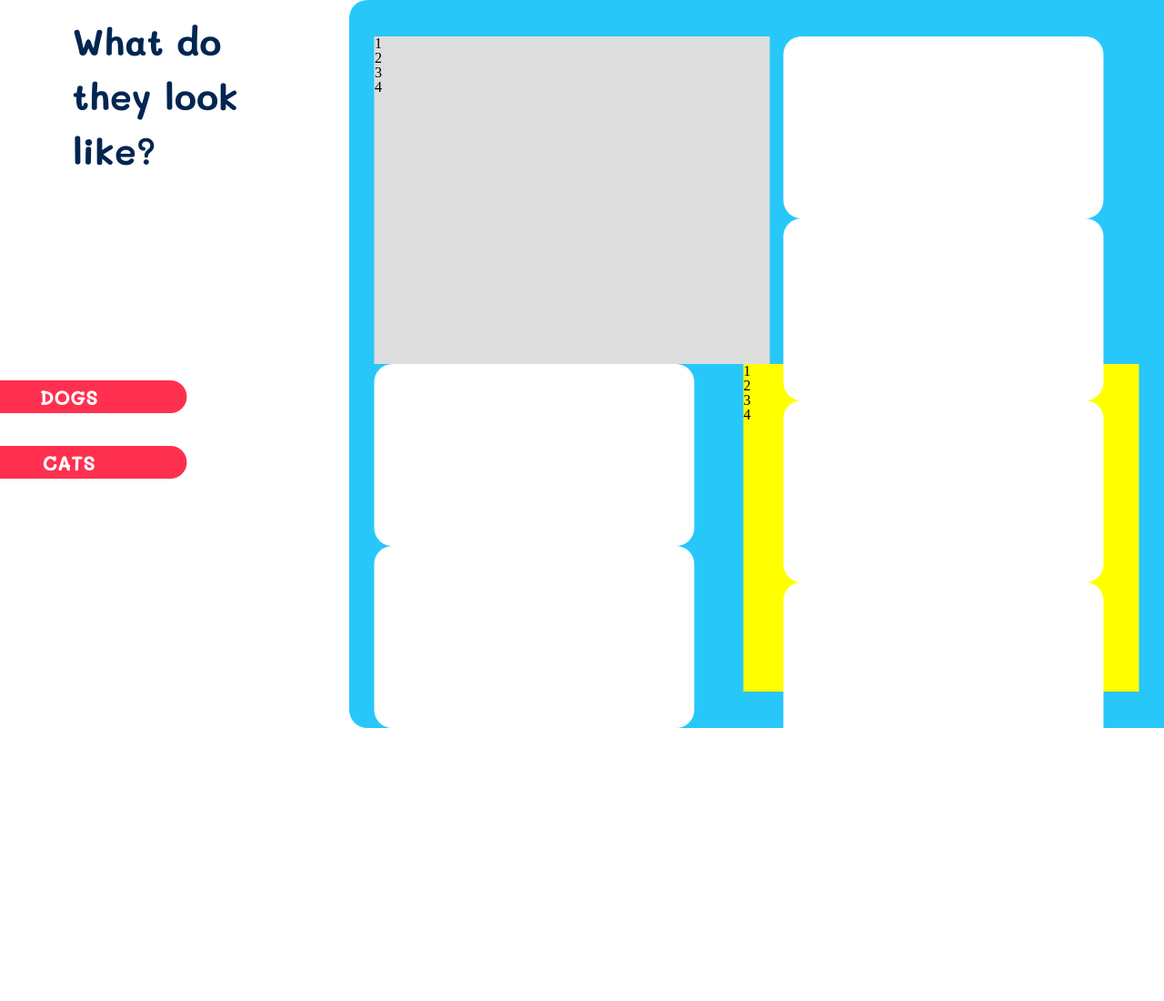
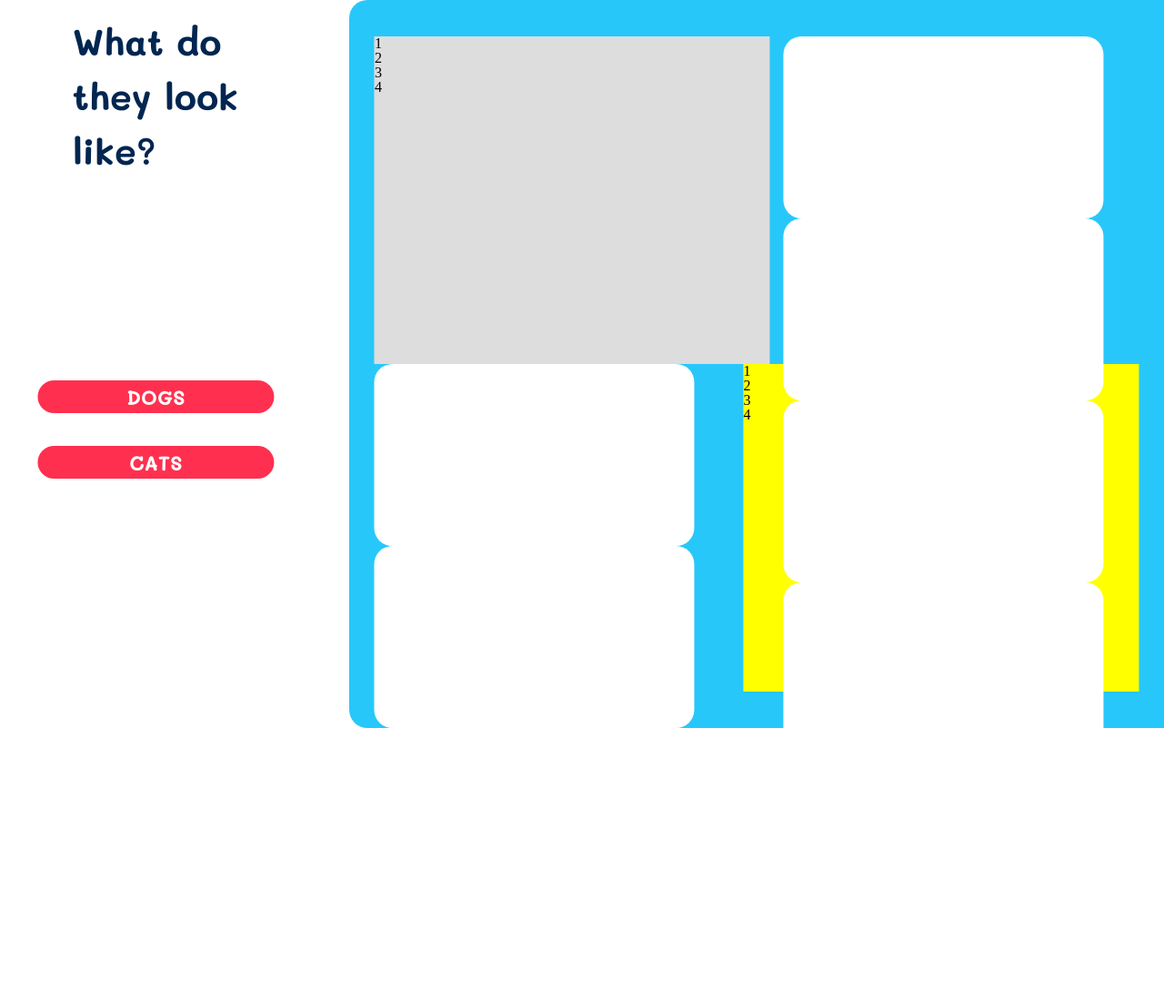
Before and after one commit to michalskoczek/WhatDoTheyLookLike, a website built with webpack: page src/index.html in a window 1280 px wide. Shown: the top 1100 px of the page at 91% size. Built offline with nearby package versions, Linux system fonts and the light colour scheme; no server answers; files whose address does not match are found by name.

Commit message:
Added styles for xl and xxl screens

```diff
--- a/src/sass/components/_pet-button.scss
+++ b/src/sass/components/_pet-button.scss
@@ -14,7 +14,7 @@
   z-index: 99;
 
   @include breakPoint(xl) {
-    left: -37%;
+    left: -26%;
     bottom: 35%;
     width: 260px;
     font-size: $button-font-size-large;
@@ -22,9 +22,13 @@
 
   .dog-container & {
     @include breakPoint(xl) {
-      left: -37%;
+      left: -26%;
       bottom: 45%;
       width: 260px;
     }
+
+    @include breakPoint(xxl) {
+      bottom: 42%;
+    }
   }
 }
```
